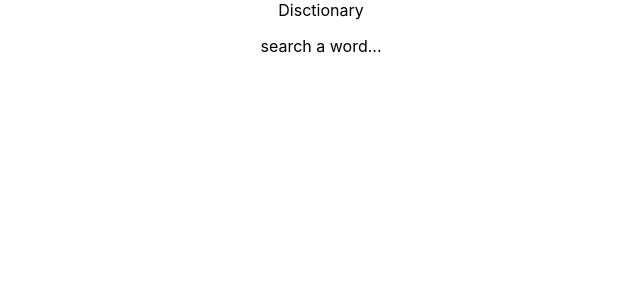
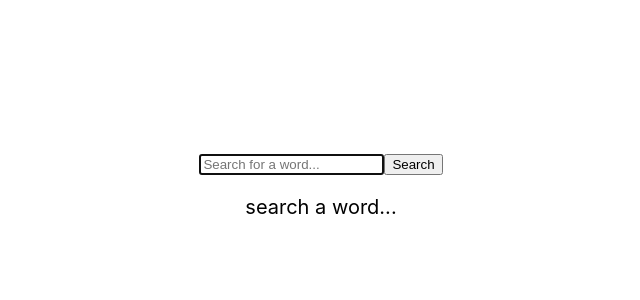
Before and after one commit to yinsuyinsusu/dictionary, a React (Create React App) app: page / in a window 1280 px wide. Shown: the top 300 px of the page, without its empty margins (319-959 px from the left). Built offline with nearby package versions, Linux system fonts and the light colour scheme.

Commit message:
add a form with functions

```diff
--- a/src/App.css
+++ b/src/App.css
@@ -1,3 +1,5 @@
 .App {
   text-align: center;
+  margin-top:150px;
+  font-size:20px;
 }
--- a/src/App.js
+++ b/src/App.js
@@ -1,15 +1,12 @@
-
-import './App.css';
+import "./App.css";
+import Dictionary from "./Dictionary.js";
 
 function App() {
   return (
     <div className="App">
       <header className="App-header">
-        Disctionary
-        <p>
-         search a word...
-        </p>
-
+        <Dictionary />
+        <p>search a word...</p>
       </header>
     </div>
   );
--- /dev/null
+++ b/src/Dictionary.js
@@ -0,0 +1,29 @@
+import React, { useState } from "react";
+
+
+export default function Dictionary(){
+    const [query, setQuery]=useState("");
+
+function handleSearch(event) {
+    event.preventDefault();
+    alert(`Searching for ${query}`);
+}
+
+  function updateQuery(event){
+  setQuery(event.target.value);
+  }
+
+  return (
+    <div className="Dictionary">
+      <form onSubmit={handleSearch}>
+        <input
+          type="search"
+          placeholder="Search for a word..."
+          autoFocus={true}
+          onChange={updateQuery}
+        />
+        <input type="submit" value="Search" />
+      </form>
+    </div>
+  );
+}
```
